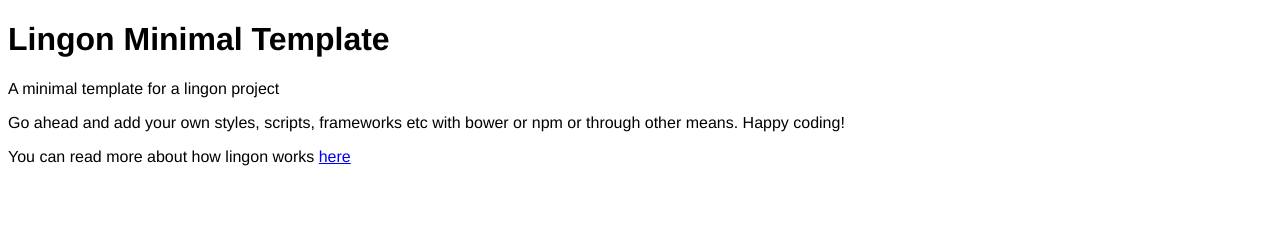
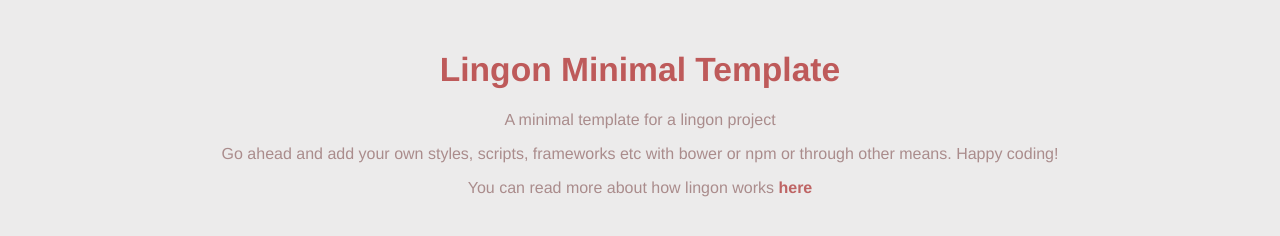
Before and after one commit to javoire/lingon-template-minimal, a website: page source/index.html in a window 1280 px wide. Drawn offline with nearby package versions, Linux system fonts and the light colour scheme; files that its build step writes are made by us from their sources.

Commit message:
slightly nicer template styling

```diff
--- a/source/all.less
+++ b/source/all.less
@@ -1,3 +1,28 @@
+@lingon: rgb(190,100,100);
+
 body {
   font-family: Helvetica, Arial, sans-serif;
+  background-color: rgb(236,235,235);
+  color: rgb(170,140,140);
+  text-align: center;
+  padding-top: 20px;
 }
+
+h1 {
+  color: rgb(190,90,90);
+  font-size: 2.1em;
+}
+
+p {
+  font-weight: 300;
+}
+
+a {
+  color: @lingon;
+  font-weight: bold;
+  text-decoration: none;
+  &:hover {
+    border-bottom: 2px solid spin(@lingon, 110);
+    color: spin(@lingon, 110);
+  }
+}
--- a/source/index.html
+++ b/source/index.html
@@ -12,7 +12,7 @@
       <h1>Lingon Minimal Template</h1>
       <p>A minimal template for a lingon project</p>
       <p>Go ahead and add your own styles, scripts, frameworks etc with bower or npm or through other means. Happy coding!</p>
-      <p>You can read more about how lingon works <a href="https://github.com/jpettersson/lingon">here</a></p>
+      <p>You can read more about how lingon works <a href="https://github.com/jpettersson/lingon" target="_blank">here</a></p>
     </div>
     <script src="all.js" type="text/javascript"></script>
   </body>
```
